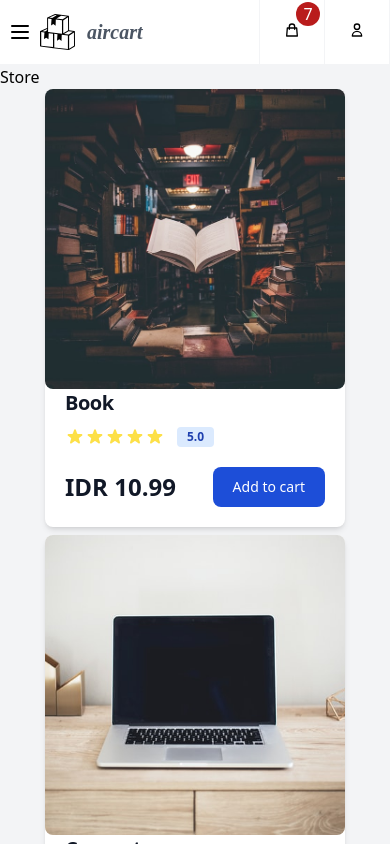
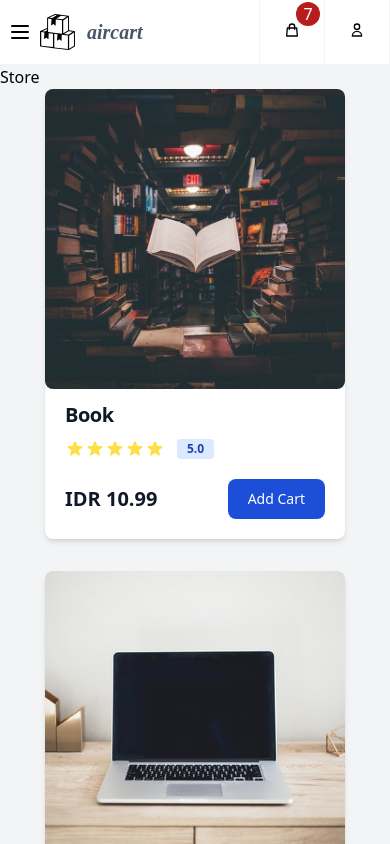
Before and after one commit to rickyfriady/shoppingcart-react-ts, a React (Vite) app: page /store in a window 390 px wide. Shown: the top 844 px of the page. Built offline with nearby package versions, Linux system fonts and the light colour scheme; a web font is replaced by a local one.

Commit message:
1. fix some typo on Card Navbar and Storeitem 2. add rating on items data json 3. fix som issue on Store component 4. add DrawerMobile component

```diff
--- a/src/components/Card.tsx
+++ b/src/components/Card.tsx
@@ -1,20 +1,25 @@
+import { useState } from "react";
 import { formatCurrency } from "../utilities/formatCurrency";
+import DrawerMobile from "./DrawerMobile";
 
 type StoreItemsProbs = {
   id: number;
   name: string;
+  rating: number;
   price: number;
   imgUrl: string;
 };
 
-function Card({ id, name, price, imgUrl }: StoreItemsProbs) {
+function Card({ id, name, rating, price, imgUrl }: StoreItemsProbs) {
+  const [quantity, setQuantity] = useState(0);
+
   return (
     <div className="max-w-2xl mx-auto">
       <div className="bg-white shadow-md rounded-lg max-w-sm dark:bg-gray-800 dark:border-gray-700">
         <div className="h-[300px] aspect-square rounded-lg overflow-hidden group relative hover:scale-95 duration-700 transition-all">
-          <img className="w-full h-full object-cover  group-hover:scale-125 group-hover:rotate-12 transition-all duration-700" src={imgUrl} />
+          <img className="w-full h-full object-cover  group-hover:scale-125  transition-all duration-700" src={imgUrl} />
         </div>
-        <div className="px-5 pb-5">
+        <div className="px-5 pb-5 mt-3">
           <a href="#">
             <h3 className="text-gray-900 font-semibold text-xl tracking-tight dark:text-white">{name}</h3>
           </a>
@@ -36,11 +41,24 @@ function Card({ id, name, price, imgUrl }: StoreItemsProbs) {
             </svg>
             <span className="bg-blue-100 text-blue-800 text-xs font-semibold mr-2 px-2.5 py-0.5 rounded dark:bg-blue-200 dark:text-blue-800 ml-3">5.0</span>
           </div>
-          <div className="flex items-center justify-between">
-            <span className="text-2xl font-bold text-gray-900 dark:text-white">{formatCurrency(price)}</span>
-            <a href="#" className="text-white bg-blue-700 hover:bg-blue-800 focus:ring-4 focus:ring-blue-300 font-medium rounded-lg text-sm px-5 py-2.5 text-center dark:bg-blue-600 dark:hover:bg-blue-700 dark:focus:ring-blue-800">
-              Add to cart
-            </a>
+          <div className="flex items-center justify-between ">
+            <span className="text-xl font-bold text-gray-900 dark:text-white">{formatCurrency(price)}</span>
+            {quantity === 0 ? (
+              <DrawerMobile />
+            ) : (
+              <div className="flex justify-center items-center flex-col gap-5">
+                <div className="flex items-center border-gray-100">
+                  <span className="cursor-pointer rounded-l bg-gray-100 py-1 px-3.5 duration-100 hover:bg-blue-500 hover:text-blue-50"> - </span>
+                  <input className="h-8 w-8 border bg-white text-center text-xs outline-none" type="number" value="2" min="1" />
+                  <span className="cursor-pointer rounded-r bg-gray-100 py-1 px-3 duration-100 hover:bg-blue-500 hover:text-blue-50"> + </span>
+                </div>
+                <div>
+                  <button className="text-white bg-rose-700 hover:bg-rose-800 focus:ring-4 focus:ring-rose-300 font-medium rounded-lg text-sm px-5 py-2.5 dark:bg-rose-600 dark:hover:bg-rose-700 focus:outline-none dark:focus:ring-rose-800">
+                    Remove
+                  </button>
+                </div>
+              </div>
+            )}
           </div>
         </div>
       </div>
--- /dev/null
+++ b/src/components/DrawerMobile.tsx
@@ -0,0 +1,76 @@
+import { useState } from "react";
+
+const DrawerMobile = () => {
+  const [isClick, setIsClick] = useState(false);
+
+  return (
+    <>
+      <button
+        className="text-white bg-blue-700 hover:bg-blue-800 focus:ring-4 focus:ring-blue-300 font-medium rounded-lg text-sm px-5 py-2.5 dark:bg-blue-600 dark:hover:bg-blue-700 focus:outline-none dark:focus:ring-blue-800"
+        type="button"
+        data-drawer-target="drawer-bottom-example"
+        data-drawer-show="drawer-bottom-example"
+        data-drawer-placement="bottom"
+        aria-controls="drawer-bottom-example"
+        onClick={() => {
+          setIsClick(!isClick);
+        }}
+      >
+        Add Cart
+      </button>
+
+      {isClick && (
+        <div id="drawer-bottom-example" className="fixed md:hidden bottom-0 left-0 right-0 z-40 w-full p-4 overflow-y-auto transition-transform bg-white dark:bg-gray-800 transform-none" tabIndex={-1} aria-labelledby="drawer-bottom-label">
+          <h5 id="drawer-bottom-label" className="inline-flex items-center mb-4 text-base font-semibold text-gray-500 dark:text-gray-400">
+            <svg className="w-5 h-5 mr-2" aria-hidden="true" fill="currentColor" viewBox="0 0 20 20" xmlns="http://www.w3.org/2000/svg">
+              <path fillRule="evenodd" d="M18 10a8 8 0 11-16 0 8 8 0 0116 0zm-7-4a1 1 0 11-2 0 1 1 0 012 0zM9 9a1 1 0 000 2v3a1 1 0 001 1h1a1 1 0 100-2v-3a1 1 0 00-1-1H9z" clipRule="evenodd"></path>
+            </svg>
+            Bottom drawer
+          </h5>
+          <button
+            type="button"
+            data-drawer-hide="drawer-bottom-example"
+            aria-controls="drawer-bottom-example"
+            className="text-gray-400 bg-transparent hover:bg-gray-200 hover:text-gray-900 rounded-lg text-sm p-1.5 absolute top-2.5 right-2.5 inline-flex items-center dark:hover:bg-gray-600 dark:hover:text-white"
+            onClick={() => {
+              setIsClick(!isClick);
+            }}
+          >
+            <svg aria-hidden="true" className="w-5 h-5" fill="currentColor" viewBox="0 0 20 20" xmlns="http://www.w3.org/2000/svg">
+              <path
+                fillRule="evenodd"
+                d="M4.293 4.293a1 1 0 011.414 0L10 8.586l4.293-4.293a1 1 0 111.414 1.414L11.414 10l4.293 4.293a1 1 0 01-1.414 1.414L10 11.414l-4.293 4.293a1 1 0 01-1.414-1.414L8.586 10 4.293 5.707a1 1 0 010-1.414z"
+                clipRule="evenodd"
+              ></path>
+            </svg>
+            <span className="sr-only">Close menu</span>
+          </button>
+          <p className="max-w-lg mb-6 text-sm text-gray-500 dark:text-gray-400">
+            Supercharge your hiring by taking advantage of our{" "}
+            <a href="#" className="text-blue-600 underline dark:text-blue-500 hover:no-underline">
+              limited-time sale
+            </a>
+            for Flowbite Docs + Job Board. Unlimited access to over 190K top-ranked candidates and the #1 design job board.
+          </p>
+          <a
+            href="#"
+            className="px-4 py-2 mr-2 text-sm font-medium text-center text-gray-900 bg-white border border-gray-200 rounded-lg focus:outline-none hover:bg-gray-100 hover:text-blue-700 focus:z-10 focus:ring-4 focus:ring-gray-200 dark:focus:ring-gray-700 dark:bg-gray-800 dark:text-gray-400 dark:border-gray-600 dark:hover:text-white dark:hover:bg-gray-700"
+          >
+            Learn more
+          </a>
+          <a
+            href="#"
+            className="inline-flex items-center px-4 py-2 text-sm font-medium text-center text-white bg-blue-700 rounded-lg hover:bg-blue-800 focus:ring-4 focus:ring-blue-300 dark:bg-blue-600 dark:hover:bg-blue-700 focus:outline-none dark:focus:ring-blue-800"
+          >
+            Get access{" "}
+            <svg className="w-4 h-4 ml-2" aria-hidden="true" fill="currentColor" viewBox="0 0 20 20" xmlns="http://www.w3.org/2000/svg">
+              <path fillRule="evenodd" d="M12.293 5.293a1 1 0 011.414 0l4 4a1 1 0 010 1.414l-4 4a1 1 0 01-1.414-1.414L14.586 11H3a1 1 0 110-2h11.586l-2.293-2.293a1 1 0 010-1.414z" clipRule="evenodd"></path>
+            </svg>
+          </a>
+        </div>
+      )}
+    </>
+  );
+};
+
+export default DrawerMobile;
--- a/src/components/Navbar.tsx
+++ b/src/components/Navbar.tsx
@@ -2,12 +2,12 @@ import Shoplogo from "../assets/boxes-icon.svg";
 
 export function Navbar() {
   return (
-    <header aria-label="Site Header" className="bg-white border-b border-gray-100 sticky top-0">
+    <header aria-label="Site Header" className="bg-white border-b border-gray-100 sticky top-0 z-50">
       <div className="mx-auto flex h-16 max-w-screen-2xl items-center justify-between sm:px-6 lg:px-8">
         <div className="flex items-center">
           <button type="button" className="p-2 sm:mr-4 lg:hidden">
             <svg className="h-6 w-6" xmlns="http://www.w3.org/2000/svg" fill="none" viewBox="0 0 24 24" stroke="currentColor">
-              <path stroke-linecap="round" stroke-linejoin="round" stroke-width="2" d="M4 6h16M4 12h16M4 18h16" />
+              <path strokeLinecap="round" strokeLinejoin="round" strokeWidth="2" d="M4 6h16M4 12h16M4 18h16" />
             </svg>
           </button>
 
@@ -34,7 +34,7 @@ export function Navbar() {
               <span className="relative">
                 <a href="/cart" className="block border-b-4 border-transparent p-6 hover:border-red-700">
                   <svg className="h-4 w-4 " fill="none" viewBox="0 0 24 24" stroke="currentColor" xmlns="http://www.w3.org/2000/svg">
-                    <path stroke-linecap="round" stroke-linejoin="round" stroke-width="2" d="M16 11V7a4 4 0 00-8 0v4M5 9h14l1 12H4L5 9z" />
+                    <path strokeLinecap="round" strokeLinejoin="round" strokeWidth="2" d="M16 11V7a4 4 0 00-8 0v4M5 9h14l1 12H4L5 9z" />
                   </svg>
 
                   <span className="sr-only">Cart</span>
@@ -45,7 +45,7 @@ export function Navbar() {
               <span>
                 <a href="/account" className="block border-b-4 border-transparent p-6 hover:border-red-700">
                   <svg className="h-4 w-4" xmlns="http://www.w3.org/2000/svg" fill="none" viewBox="0 0 24 24" stroke="currentColor">
-                    <path stroke-linecap="round" stroke-linejoin="round" stroke-width="2" d="M16 7a4 4 0 11-8 0 4 4 0 018 0zM12 14a7 7 0 00-7 7h14a7 7 0 00-7-7z" />
+                    <path strokeLinecap="round" strokeLinejoin="round" strokeWidth="2" d="M16 7a4 4 0 11-8 0 4 4 0 018 0zM12 14a7 7 0 00-7 7h14a7 7 0 00-7-7z" />
                   </svg>
 
                   <span className="sr-only"> Account </span>
@@ -55,7 +55,7 @@ export function Navbar() {
               <span className="hidden sm:block">
                 <a href="/search" className="block border-b-4 border-transparent p-6 hover:border-red-700">
                   <svg className="h-4 w-4" xmlns="http://www.w3.org/2000/svg" fill="none" viewBox="0 0 24 24" stroke="currentColor">
-                    <path stroke-linecap="round" stroke-linejoin="round" stroke-width="2" d="M21 21l-6-6m2-5a7 7 0 11-14 0 7 7 0 0114 0z" />
+                    <path strokeLinecap="round" strokeLinejoin="round" strokeWidth="2" d="M21 21l-6-6m2-5a7 7 0 11-14 0 7 7 0 0114 0z" />
                   </svg>
 
                   <span className="sr-only"> Search </span>
--- a/src/components/Storeitem.tsx
+++ b/src/components/Storeitem.tsx
@@ -3,9 +3,10 @@ import Card from "./Card";
 type StoreItemsProbs = {
   id: number;
   name: string;
+  rating: number;
   price: number;
   imgUrl: string;
 };
-export default function StoreItem({ id, name, price, imgUrl }: StoreItemsProbs) {
-  return <Card id={id} name={name} price={price} imgUrl={imgUrl} />;
+export default function StoreItem({ id, name, rating, price, imgUrl }: StoreItemsProbs) {
+  return <Card id={id} name={name} rating={rating} price={price} imgUrl={imgUrl} />;
 }
--- a/src/data/items.json
+++ b/src/data/items.json
@@ -3,24 +3,28 @@
     "id": 1,
     "name": "Book",
     "price": 10.99,
+    "rating": 5,
     "imgUrl": "/imgs/book.jpg"
   },
   {
     "id": 2,
     "name": "Computer",
     "price": 1199,
+    "rating": 5,
     "imgUrl": "/imgs/computer.jpg"
   },
   {
     "id": 3,
     "name": "Banana",
     "price": 1.05,
+    "rating": 5,
     "imgUrl": "/imgs/banana.jpg"
   },
   {
     "id": 4,
     "name": "Car",
     "price": 14000,
+    "rating": 5,
     "imgUrl": "/imgs/car.jpg"
   }
 ]
--- a/src/pages/Store.tsx
+++ b/src/pages/Store.tsx
@@ -5,9 +5,9 @@ const Store = () => {
   return (
     <div>
       <h1>Store</h1>
-      <div className="grid grid-cols-1 gap-2 sm:grid-cols-2 sm:gap-2 lg:grid-cols-4 md:gap-4">
-        {storeItems.map((items) => (
-          <StoreItem {...items} />
+      <div className="grid grid-cols-1 gap-8 sm:grid-cols-2 sm:gap-2 lg:grid-cols-4 md:gap-4">
+        {storeItems.map((items, key) => (
+          <StoreItem key={key} {...items} />
         ))}
       </div>
     </div>
```
